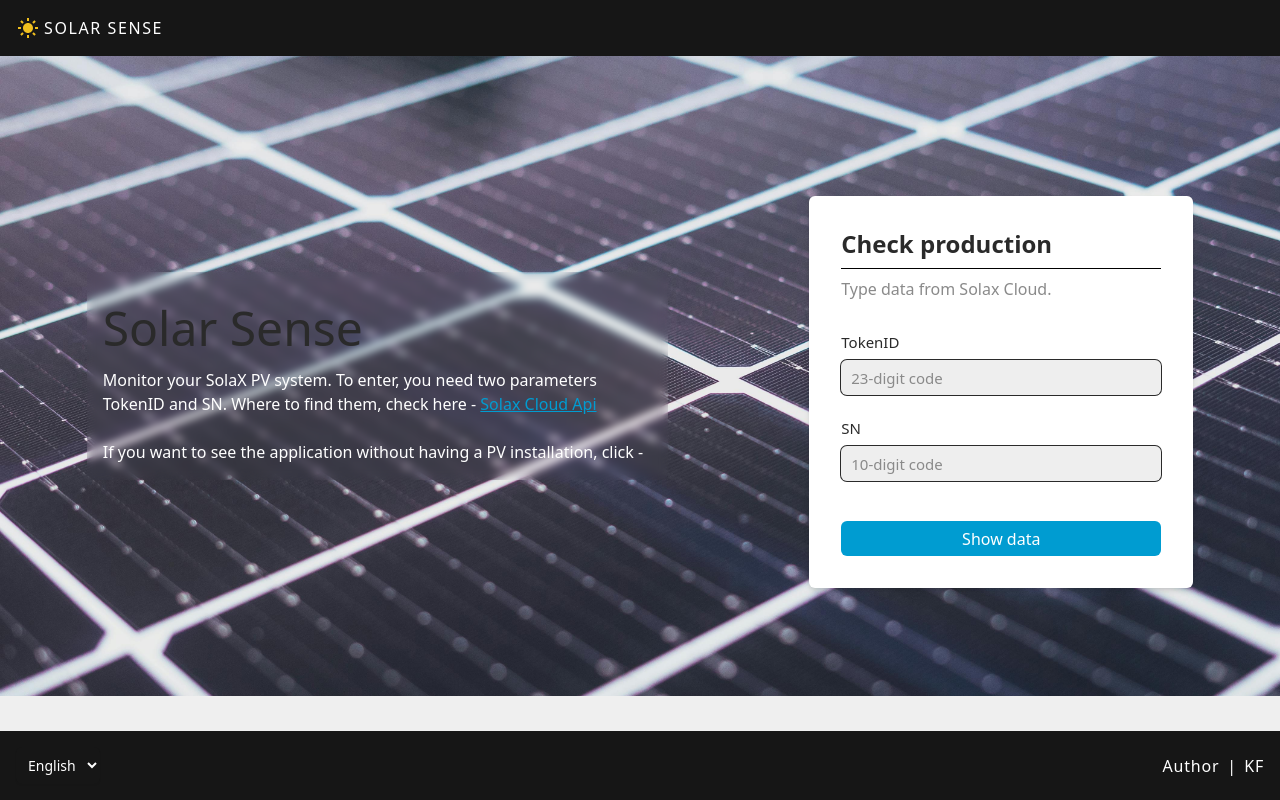
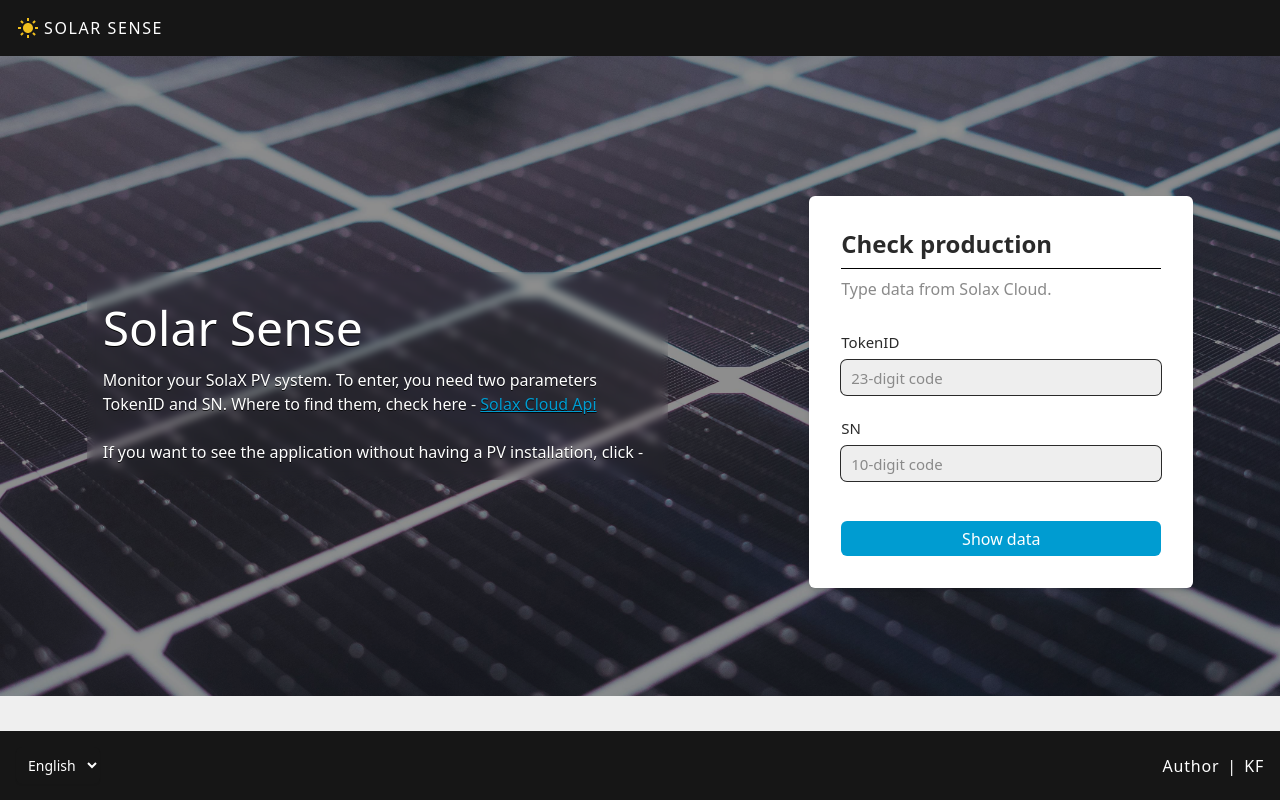
Before and after one commit to karolfaltyn/solar-sense, a React (Vite) app: page /#/ in a window 1280 px wide. Built offline with nearby package versions, Linux system fonts and the light colour scheme.

Commit message:
added letter shadow & darkened background

```diff
--- a/src/pages/Error.tsx
+++ b/src/pages/Error.tsx
@@ -13,8 +13,12 @@ export const Error = () => {
         className="flex h-[100%] w-full flex-col items-center justify-center bg-cover bg-center"
         style={{ backgroundImage: `url(${img_bg})` }}
       >
-        <h1 className="py-4 text-5xl font-medium text-darkGray">Oops!</h1>
-        <p className="text-2xl font-semibold text-white">{t("error.desc")}</p>
+        <h1 className="py-4 text-5xl font-medium text-darkGray [text-shadow:_0_1px_0_rgb(0_0_0_/_100%)]">
+          Oops!
+        </h1>
+        <p className="text-2xl font-semibold text-white [text-shadow:_0_1px_0_rgb(0_0_0_/_100%)]">
+          {t("error.desc")}
+        </p>
         <Link to="/">
           <p className="w-64 p-4 font-medium uppercase tracking-widest">
             <Button content={t("error.button")} variant="primary" />
--- a/src/pages/Home.tsx
+++ b/src/pages/Home.tsx
@@ -4,11 +4,13 @@ import img_bg from "/assets/images/pv-bg.jpg";
 
 export const Home = () => {
   return (
-    <div className="flex flex-col items-center justify-center">
+    <div className="relative flex flex-col items-center justify-center">
       <div
-        className="flex w-full flex-col items-center justify-center bg-cover bg-center sm:h-[80vh]"
+        className="absolute inset-0 bg-cover bg-center"
         style={{ backgroundImage: `url(${img_bg})` }}
-      >
+      />
+      <div className="absolute inset-0 bg-black bg-opacity-40" />
+      <div className="relative z-10 flex w-full flex-col items-center justify-center sm:h-[80vh]">
         <div className="container flex flex-col items-center justify-around md:flex-row">
           <Header />
           <LogInForm />
--- a/src/parts/Header.tsx
+++ b/src/parts/Header.tsx
@@ -6,11 +6,11 @@ export const Header = () => {
   return (
     <div className="flex flex-col rounded-md p-4 backdrop-blur-sm">
       <header>
-        <h1 className="py-4 text-center text-5xl font-medium text-darkGray md:text-left">
+        <h1 className="py-4 text-center text-5xl font-medium text-white [text-shadow:_0_1px_0_rgb(0_0_0_/_100%)] md:text-left">
           Solar Sense
         </h1>
       </header>
-      <p className="text-wrap font-medium text-white xs:w-[35ch] sm:w-[40ch] lg:w-[60ch]">
+      <p className="text-wrap font-medium text-white [text-shadow:_0_1px_0_rgb(0_0_0_/_80%)] xs:w-[35ch] sm:w-[40ch] lg:w-[60ch]">
         {t("header.desc")}
         <a
           className="text-darkBlue underline"
```
